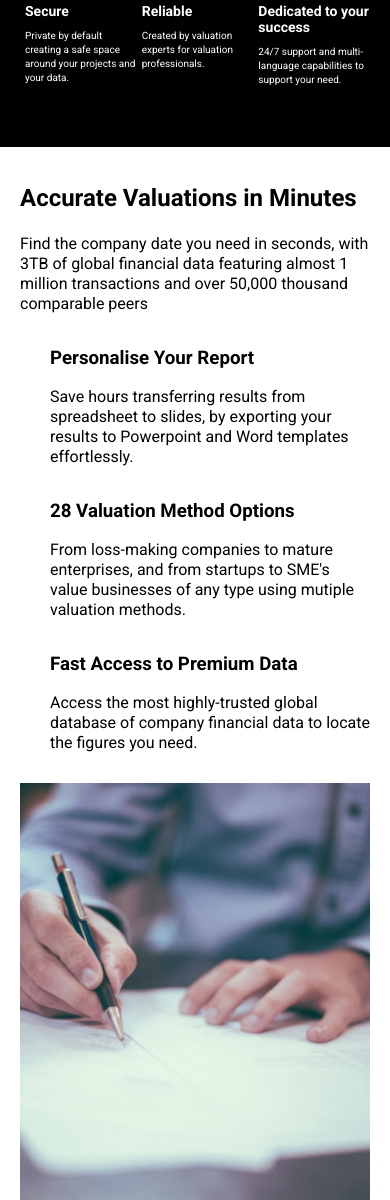
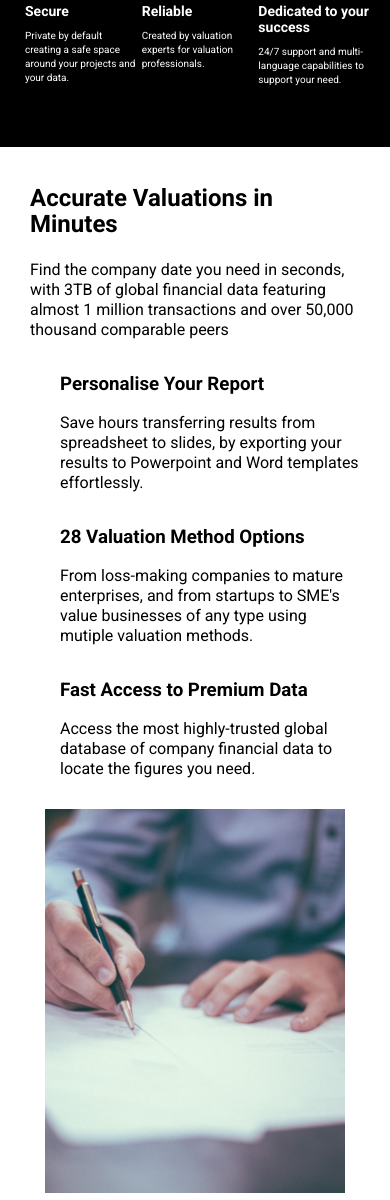
Before and after one commit to IamNaeto/valutico, a plain HTML site: page index.html in a window 390 px wide. Shown: the part 1493-2693 px from the top of the page. Drawn offline with Linux system fonts and the light colour scheme.

Commit message:
style adjust

```diff
--- a/style.css
+++ b/style.css
@@ -471,7 +471,7 @@ main p{
     flex-direction: column;
     align-items: center;
     justify-content: space-between;
-    padding: 30px 20px;
+    padding: 30px;
 }
 .last-container{
     display: flex;
@@ -481,7 +481,7 @@ main p{
 }
 .last-container h2{
     line-height: 26px;
-    padding: 8px 0;
+    padding: 8px 20;
 }
 .last-container p{
     line-height: 20px;
@@ -494,7 +494,7 @@ main p{
     padding: 5px 0;
 }
 .last-container img{
-    width: 350px;
+    width: 300px;
 }
 .last-box{
     margin-left: 30px;
```
